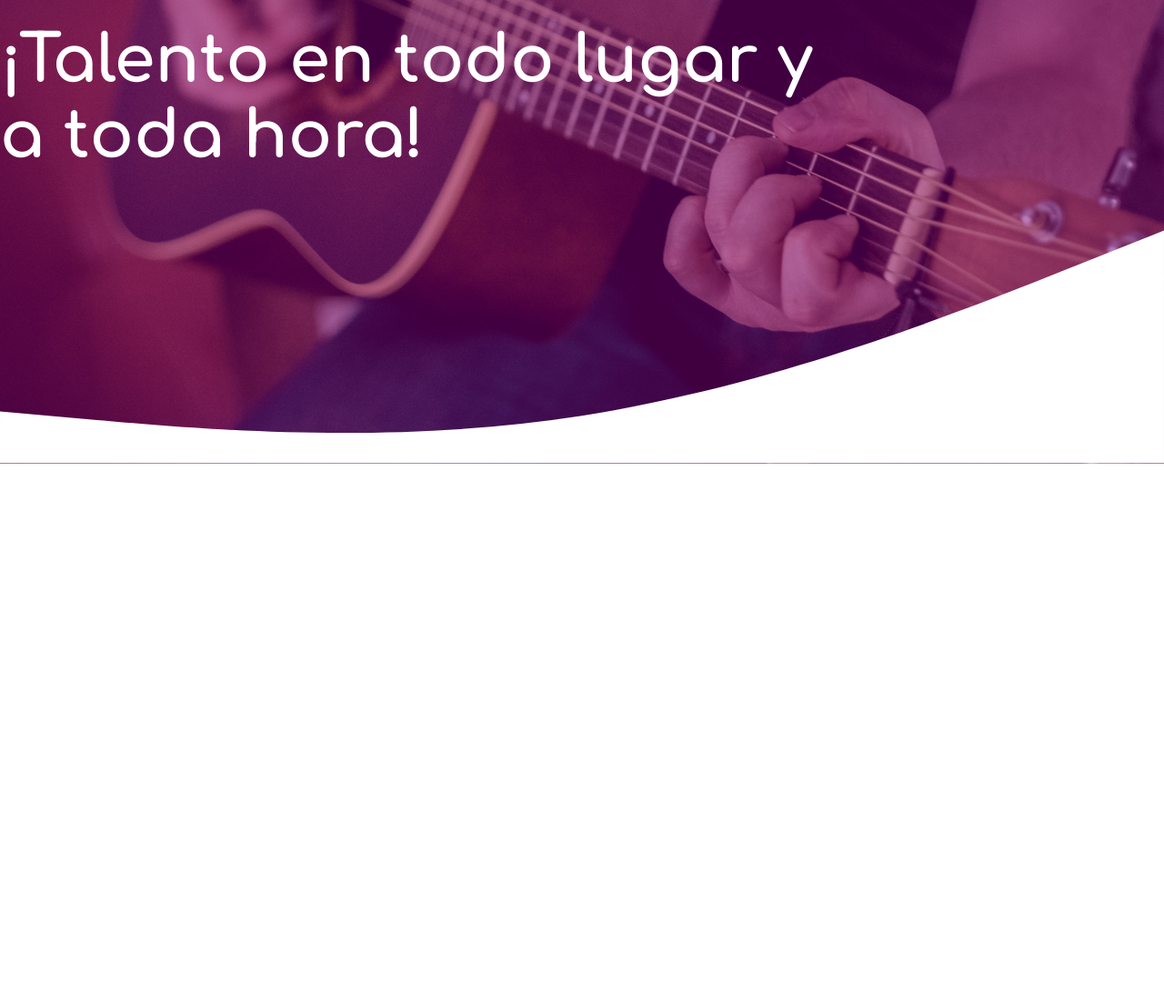
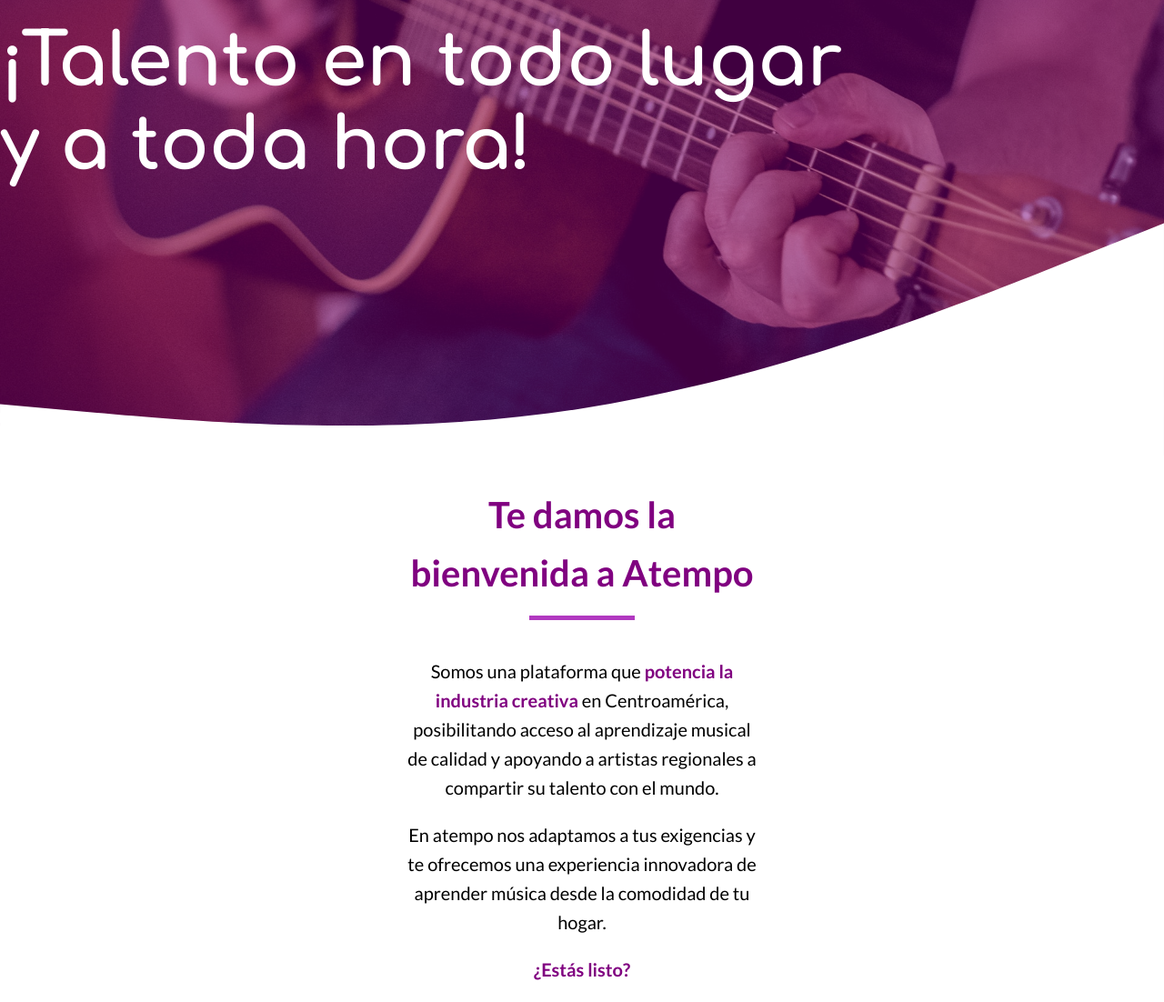
Before and after one commit to jaimenavarrete/atempo-app-redesign, a plain HTML site: page index.html in a window 1280 px wide. Shown: the part 312-1414 px from the top of the page at 91% size. Before the commit the page ends 822 px from the top, so only its background shows below. Drawn offline with Linux system fonts and the light colour scheme.

Commit message:
Finalizada - Seccion de bienvenida

```diff
--- a/css/styles.css
+++ b/css/styles.css
@@ -1,6 +1,6 @@
 body {
     font-family: 'Lato', sans-serif;
-    font-size: 18px;
+    font-size: 20px;
 }
 
 /****************************************
@@ -33,7 +33,7 @@ ESTILOS DEL HEADER Y DEL TITULO PRINCIPAL
 
 .wrapper {
     background-position-y: center;
-    padding-bottom: 15em;
+    padding-bottom: 12em;
     position: relative;
 }
 
@@ -80,6 +80,7 @@ ESTILOS DEL HEADER Y DEL TITULO PRINCIPAL
 .wrapper header nav ul li a {
     color: hsl(0, 100%, 100%);
     font-weight: bold;
+    font-size: .9em;
     padding: 1em;
     position: relative;
     text-decoration: none;
@@ -90,7 +91,7 @@ ESTILOS DEL HEADER Y DEL TITULO PRINCIPAL
 
     background: hsl(0, 100%, 100%);
     height: 5px;
-    transition: .2s all ease-out;
+    transition: .3s all ease-out;
     width: 0;
 
     position: absolute;
@@ -110,6 +111,46 @@ ESTILOS DEL HEADER Y DEL TITULO PRINCIPAL
     color: hsla(0, 100%, 100%);
     font-family: 'Comfortaa', cursive;
     font-size: 4em;
-    margin-top: 2em;
+    margin-top: 1.5em;
     width: 75%;
 }
+
+
+/****************************************
+        CONTENIDO PRINCIPAL
+****************************************/
+
+/* Estilos de las secciones de texto */
+
+.paragraph {
+    line-height: 1.6;
+    margin: 0 auto;
+    text-align: center;
+    width: 30%;
+}
+
+.paragraph h2 {
+    color: hsl(300, 100%, 25%);
+    font-weight: bold;
+    font-size: 2em;
+    margin-bottom: 1em;
+    padding-bottom: .5em;
+    position: relative;
+}
+
+.paragraph h2::after {
+    content: '';
+
+    background: hsl(293, 54%, 49%);
+    height: 5px;
+    width: 30%;
+
+    position: absolute;
+    bottom: 0;
+    left: 35%;
+}
+
+.paragraph .highlight-text {
+    color: hsl(300, 100%, 25%);
+    font-weight: bold;
+}
--- a/index.html
+++ b/index.html
@@ -43,5 +43,12 @@
         </div>
         <svg xmlns="http://www.w3.org/2000/svg" viewBox="0 0 1440 320"><path fill="#FFFFFF" fill-opacity="1" d="M0,256L120,266.7C240,277,480,299,720,261.3C960,224,1200,128,1320,80L1440,32L1440,320L1320,320C1200,320,960,320,720,320C480,320,240,320,120,320L0,320Z"></path></svg>
     </div>
+
+    <div class="paragraph welcome">
+        <h2>Te damos la bienvenida a Atempo</h2>
+        <p>Somos una plataforma que <span class="highlight-text">potencia la industria creativa</span> en Centroamérica, posibilitando acceso al aprendizaje musical de calidad y apoyando a artistas regionales a compartir su talento con el mundo.</p>
+        <p>En atempo nos adaptamos a tus exigencias y te ofrecemos una experiencia innovadora de aprender música desde la comodidad de tu hogar.</p>
+        <p class="highlight-text">¿Estás listo?</p>
+    </div>
 </body>
 </html>
```
